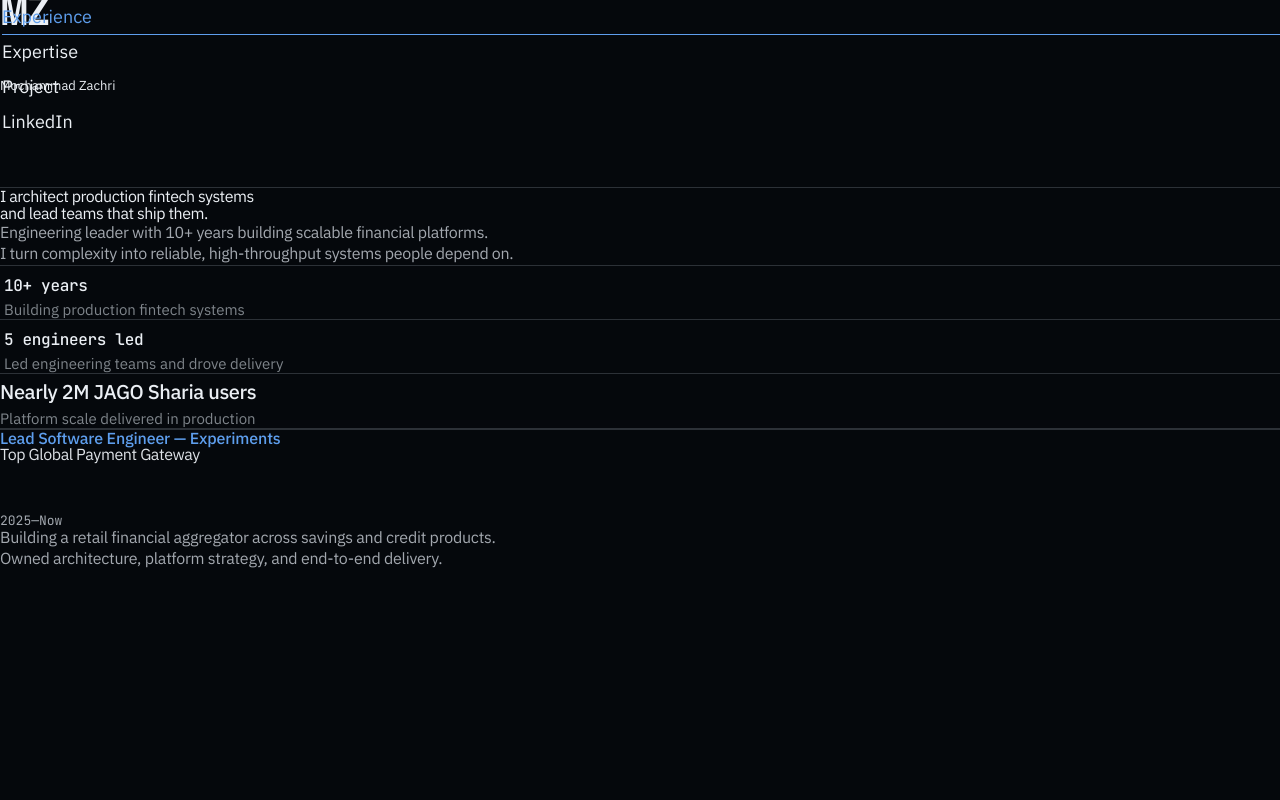
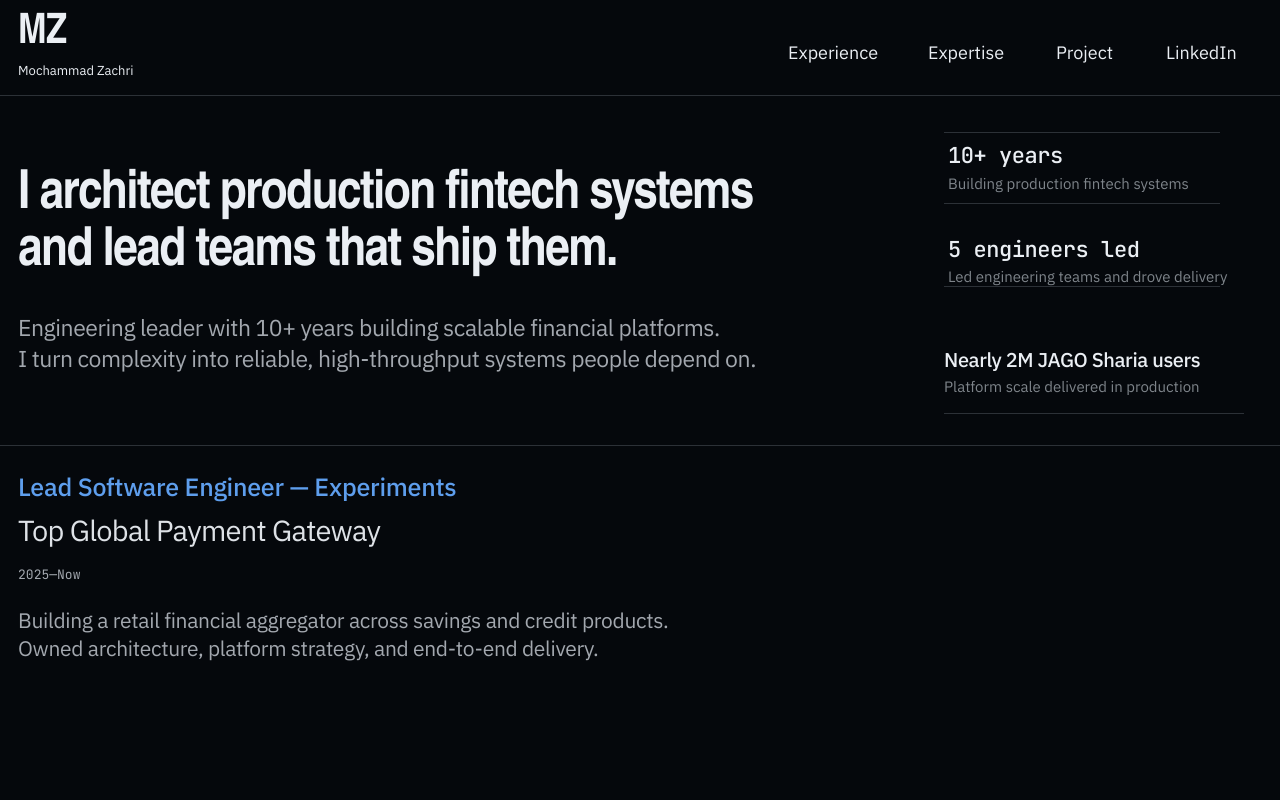
Before and after one commit to ariemeow/ariemeow.github.io, a website: page index.html in a window 1280 px wide. Shown: the top 800 px of the page. Drawn offline with Linux system fonts and the light colour scheme; a web font is replaced by a local one.

Commit message:
fix: layout

```diff
--- /dev/null
+++ b/css/hero-frame.css
@@ -0,0 +1,51 @@
+/* Public copy of the measured hero frame. The site loads this file.
+   The tooling copy under .impeccable/ is not published by GitHub Pages. */
+:root {
+  --r-monogram-x: 1.410%; --r-monogram-y: 2.500%; --r-monogram-w: 8.590%; --r-monogram-h: 7.500%;
+  --r-monogram-cap: 26px; --r-monogram-font: 37px;
+  --r-name-x: 1.410%; --r-name-y: 2.500%; --r-name-w: 14.060%; --r-name-h: 7.500%;
+  --r-name-cap: 26px; --r-name-font: 37px;
+  --r-nav-experience-x: 61.410%; --r-nav-experience-y: 5.000%; --r-nav-experience-w: 8.440%; --r-nav-experience-h: 5.000%;
+  --r-nav-expertise-x: 72.340%; --r-nav-expertise-y: 5.000%; --r-nav-expertise-w: 7.500%; --r-nav-expertise-h: 5.000%;
+  --r-nav-project-x: 82.340%; --r-nav-project-y: 5.000%; --r-nav-project-w: 5.630%; --r-nav-project-h: 5.000%;
+  --r-nav-linkedin-x: 90.940%; --r-nav-linkedin-y: 5.000%; --r-nav-linkedin-w: 6.560%; --r-nav-linkedin-h: 4.170%;
+  --r-masthead-rule-x: 0.000%; --r-masthead-rule-y: 0.000%; --r-masthead-rule-w: 100.000%; --r-masthead-rule-h: 20.000%;
+  --r-hero-thesis-x: 1.410%; --r-hero-thesis-y: 23.330%; --r-hero-thesis-w: 68.590%; --r-hero-thesis-h: 8.330%;
+  --r-hero-thesis-cap: 37px; --r-hero-thesis-font: 54px; --r-hero-thesis-family: "Puritan"; --r-hero-thesis-weight: 700;
+  --r-hero-summary-x: 1.410%; --r-hero-summary-y: 43.330%; --r-hero-summary-w: 53.910%; --r-hero-summary-h: 10.830%;
+  --r-hero-summary-cap: 16px; --r-hero-summary-font: 23px;
+  --r-proof-years-x: 73.750%; --r-proof-years-y: 18.330%; --r-proof-years-w: 21.560%; --r-proof-years-h: 10.000%;
+  --r-proof-years-cap: 15px; --r-proof-years-font: 22px;
+  --r-proof-leadership-x: 73.750%; --r-proof-leadership-y: 20.000%; --r-proof-leadership-w: 21.560%; --r-proof-leadership-h: 8.330%;
+  --r-proof-leadership-cap: 14px; --r-proof-leadership-font: 21px;
+  --r-proof-scale-x: 73.750%; --r-proof-scale-y: 47.500%; --r-proof-scale-w: 23.440%; --r-proof-scale-h: 10.000%;
+  --r-proof-scale-cap: 15px; --r-proof-scale-font: 22px;
+  --r-evidence-rule-x: 0.000%; --r-evidence-rule-y: 50.000%; --r-evidence-rule-w: 100.000%; --r-evidence-rule-h: 20.000%;
+  --r-current-title-x: 1.410%; --r-current-title-y: 65.830%; --r-current-title-w: 33.280%; --r-current-title-h: 4.170%;
+  --r-current-title-cap: 17px; --r-current-title-font: 25px;
+  --r-current-company-x: 1.410%; --r-current-company-y: 71.670%; --r-current-company-w: 28.590%; --r-current-company-h: 8.330%;
+  --r-current-company-cap: 20px; --r-current-company-font: 29px;
+  --r-current-date-x: 1.410%; --r-current-date-y: 71.670%; --r-current-date-w: 8.590%; --r-current-date-h: 10.830%;
+  --r-current-date-cap: 17px; --r-current-date-font: 26px;
+  --r-current-summary-x: 1.410%; --r-current-summary-y: 84.170%; --r-current-summary-w: 47.340%; --r-current-summary-h: 10.000%;
+  --r-current-summary-cap: 14px; --r-current-summary-font: 21px;
+}
+
+.comp-frame { position: relative; width: 100%; aspect-ratio: 1280 / 720; overflow: hidden; }
+.r-monogram { position: absolute; left: var(--r-monogram-x); top: var(--r-monogram-y); width: var(--r-monogram-w); height: var(--r-monogram-h); }
+.r-name { position: absolute; left: var(--r-name-x); top: var(--r-name-y); width: var(--r-name-w); height: var(--r-name-h); }
+.r-nav-experience { position: absolute; left: var(--r-nav-experience-x); top: var(--r-nav-experience-y); width: var(--r-nav-experience-w); height: var(--r-nav-experience-h); }
+.r-nav-expertise { position: absolute; left: var(--r-nav-expertise-x); top: var(--r-nav-expertise-y); width: var(--r-nav-expertise-w); height: var(--r-nav-expertise-h); }
+.r-nav-project { position: absolute; left: var(--r-nav-project-x); top: var(--r-nav-project-y); width: var(--r-nav-project-w); height: var(--r-nav-project-h); }
+.r-nav-linkedin { position: absolute; left: var(--r-nav-linkedin-x); top: var(--r-nav-linkedin-y); width: var(--r-nav-linkedin-w); height: var(--r-nav-linkedin-h); }
+.r-masthead-rule { position: absolute; left: var(--r-masthead-rule-x); top: var(--r-masthead-rule-y); width: var(--r-masthead-rule-w); height: var(--r-masthead-rule-h); }
+.r-hero-thesis { position: absolute; left: var(--r-hero-thesis-x); top: var(--r-hero-thesis-y); width: var(--r-hero-thesis-w); height: var(--r-hero-thesis-h); }
+.r-hero-summary { position: absolute; left: var(--r-hero-summary-x); top: var(--r-hero-summary-y); width: var(--r-hero-summary-w); height: var(--r-hero-summary-h); }
+.r-proof-years { position: absolute; left: var(--r-proof-years-x); top: var(--r-proof-years-y); width: var(--r-proof-years-w); height: var(--r-proof-years-h); }
+.r-proof-leadership { position: absolute; left: var(--r-proof-leadership-x); top: var(--r-proof-leadership-y); width: var(--r-proof-leadership-w); height: var(--r-proof-leadership-h); }
+.r-proof-scale { position: absolute; left: var(--r-proof-scale-x); top: var(--r-proof-scale-y); width: var(--r-proof-scale-w); height: var(--r-proof-scale-h); }
+.r-evidence-rule { position: absolute; left: var(--r-evidence-rule-x); top: var(--r-evidence-rule-y); width: var(--r-evidence-rule-w); height: var(--r-evidence-rule-h); }
+.r-current-title { position: absolute; left: var(--r-current-title-x); top: var(--r-current-title-y); width: var(--r-current-title-w); height: var(--r-current-title-h); }
+.r-current-company { position: absolute; left: var(--r-current-company-x); top: var(--r-current-company-y); width: var(--r-current-company-w); height: var(--r-current-company-h); }
+.r-current-date { position: absolute; left: var(--r-current-date-x); top: var(--r-current-date-y); width: var(--r-current-date-w); height: var(--r-current-date-h); }
+.r-current-summary { position: absolute; left: var(--r-current-summary-x); top: var(--r-current-summary-y); width: var(--r-current-summary-w); height: var(--r-current-summary-h); }
--- a/index.html
+++ b/index.html
@@ -7,7 +7,7 @@
     <link rel="preconnect" href="https://fonts.googleapis.com">
     <link rel="preconnect" href="https://fonts.gstatic.com" crossorigin>
     <link href="https://fonts.googleapis.com/css2?family=IBM+Plex+Sans:wght@400;500;600;700&family=JetBrains+Mono:wght@400;500&family=Puritan:wght@700&display=swap" rel="stylesheet">
-    <link rel="stylesheet" href=".impeccable/build/scaffold/layout.css">
+    <link rel="stylesheet" href="css/hero-frame.css">
     <link rel="stylesheet" href="css/tokens.css">
     <link rel="stylesheet" href="css/site.css">
   </head>
```
Also changed, not shown: 1 other file.
